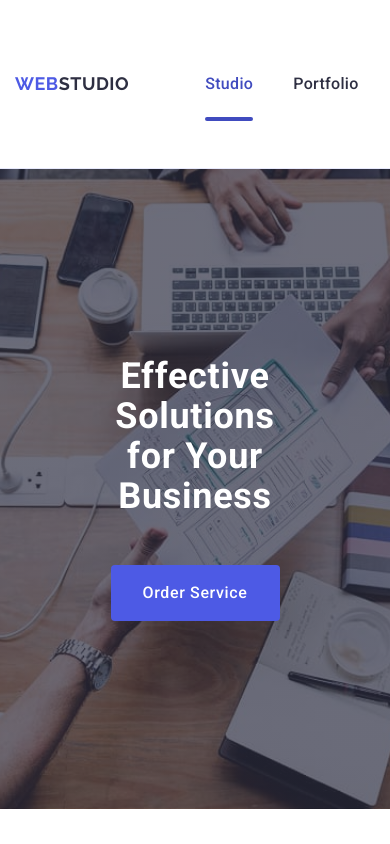
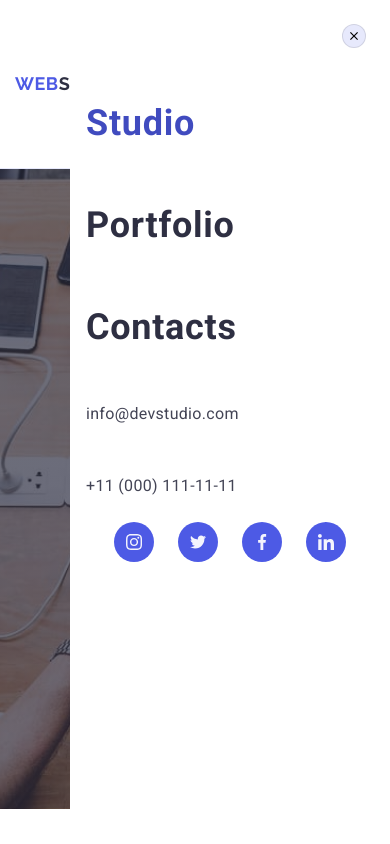
Before and after one commit to TaliaZcoder/goit-markup-hw-06, a plain HTML site: page index.html in a window 390 px wide. Shown: the top 844 px of the page. Drawn offline with nearby package versions, Linux system fonts and the light colour scheme.

Commit message:
add mobile menu

```diff
--- a/css/styles.css
+++ b/css/styles.css
@@ -855,6 +855,7 @@ button {
   }
 
     .logo-footer {
+        text-align: start;
         margin: 0;
         padding-bottom: 16px;
   }
@@ -938,3 +939,85 @@ button {
 }
 
 }
+
+.mobile-menu {
+    position: fixed;
+    top: 0;
+    right: 0;
+    height: 100%;
+    width: 100%;
+    max-width: 320px;
+    background-color: #fff;
+}
+
+
+.mobile-menu-close {
+    position: absolute;
+    display: flex;
+    align-items: center;
+    justify-content: center;
+    top: 24px;
+    right: 24px;
+    width: 24px;
+    height: 24px;
+    border-radius: 50%;
+    background-color:  #e7e9fc;;
+    border: 1px solid rgba(0, 0, 0, 0.1);
+    transition: background-color 250ms cubic-bezier(0.4, 0, 0.2, 1), border 250ms cubic-bezier(0.4, 0, 0.2, 1);
+    padding: 0;
+    stroke-width: 1px;
+    stroke: rgba(0, 0, 0, 0.1);
+}
+
+.mobile-menu div {
+    display: flex;
+    flex-direction: column;
+    justify-content: space-between;
+}
+
+.nav-list-mobile {
+    margin-top: 72px;
+    margin-left: 16px;
+}
+
+.contacts-mobile {
+    margin-left: 16px;
+}
+
+.nav-link-mobile {
+    display: block;
+    padding: 24px 0;
+    font-weight: 700;
+    font-size: 36px;
+    line-height: 150%;
+    letter-spacing: 0.02em;
+    color: #2e2f42;
+    transition: color 250ms cubic-bezier(0.4, 0, 0.2, 1);
+}
+
+
+
+.nav-link-mobile:hover,
+.nav-link-mobile:focus,
+.nav-link-mobile.current {
+    color: #404bbf;
+}
+
+.contacts-mobile {
+    font-style: normal;
+}
+
+.contacts-link-mobile {
+    display: block;
+    padding: 24px 0;
+    font-size: 16px;
+    line-height: 150%;
+    letter-spacing: 0.02em;
+    color: #434455;
+    transition: color 250ms cubic-bezier(0.4, 0, 0.2, 1);
+}
+
+.contacts-link:hover,
+.contacts-link:focus {
+    color: #404bbf;
+}
--- a/index.html
+++ b/index.html
@@ -551,5 +551,53 @@
         </div>
     </div>
 
+    <div class="mobile-menu">
+        <button class="mobile-menu-close" type="button">
+            <svg class="icon-close" width="8" height="8">
+                    <use href="./images/icons.svg#icon-close"></use>
+            </svg>
+        </button>
+        <div>
+            <ul class="nav-list-mobile">
+                <li class="nav-item-mobile"><a class="nav-link-mobile current" href="./index.html">Studio</a></li>
+                <li class="nav-item-mobile"><a class="nav-link-mobile" href="">Portfolio</a></li>
+                <li class="nav-item-mobile"><a class="nav-link-mobile" href="">Contacts</a></li>
+             </ul>
+        </div>
+        <div>
+            <address class="contacts-mobile">
+                <ul class="contacts-list-mobile">
+                    <li class="contacts-item-mobile"><a class="contacts-link-mobile" href="malito:info@devstudio.com">info@devstudio.com</a></li>
+                    <li class="contacts-item-mobile"><a class="contacts-link-mobile" href="tel:+110001111111">+11 (000) 111-11-11</a></li>
+                </ul>
+            </address>
+        </div>
+        <div>
+            <ul class="list-social">
+                <li class="container-social-icon">
+                    <a class="nav-social-icon" href="">
+                        <svg class="icon-social" width="16" height="16">
+                        <use href="./images/icons.svg#icon-instagram"></use>
+                </svg></a></li>
+                <li class="container-social-icon">
+                    <a class="nav-social-icon" href="">
+                        <svg class="icon-social" width="16" height="16">
+                        <use href="./images/icons.svg#icon-twitter"></use>
+                </svg></a></li>
+                <li class="container-social-icon">
+                    <a class="nav-social-icon" href="">
+                        <svg class="icon-social" width="16" height="16">
+                        <use href="./images/icons.svg#icon-facebook"></use>
+                </svg></a></li>
+                <li class="container-social-icon">
+                    <a class="nav-social-icon" href="">
+                        <svg class="icon-social" width="16" height="16">
+                        <use href="./images/icons.svg#icon-linkedin"></use>
+                </svg></a></li>
+            </ul>
+        </div>
+
+    </div>
+
 </body>
 </html>
```
